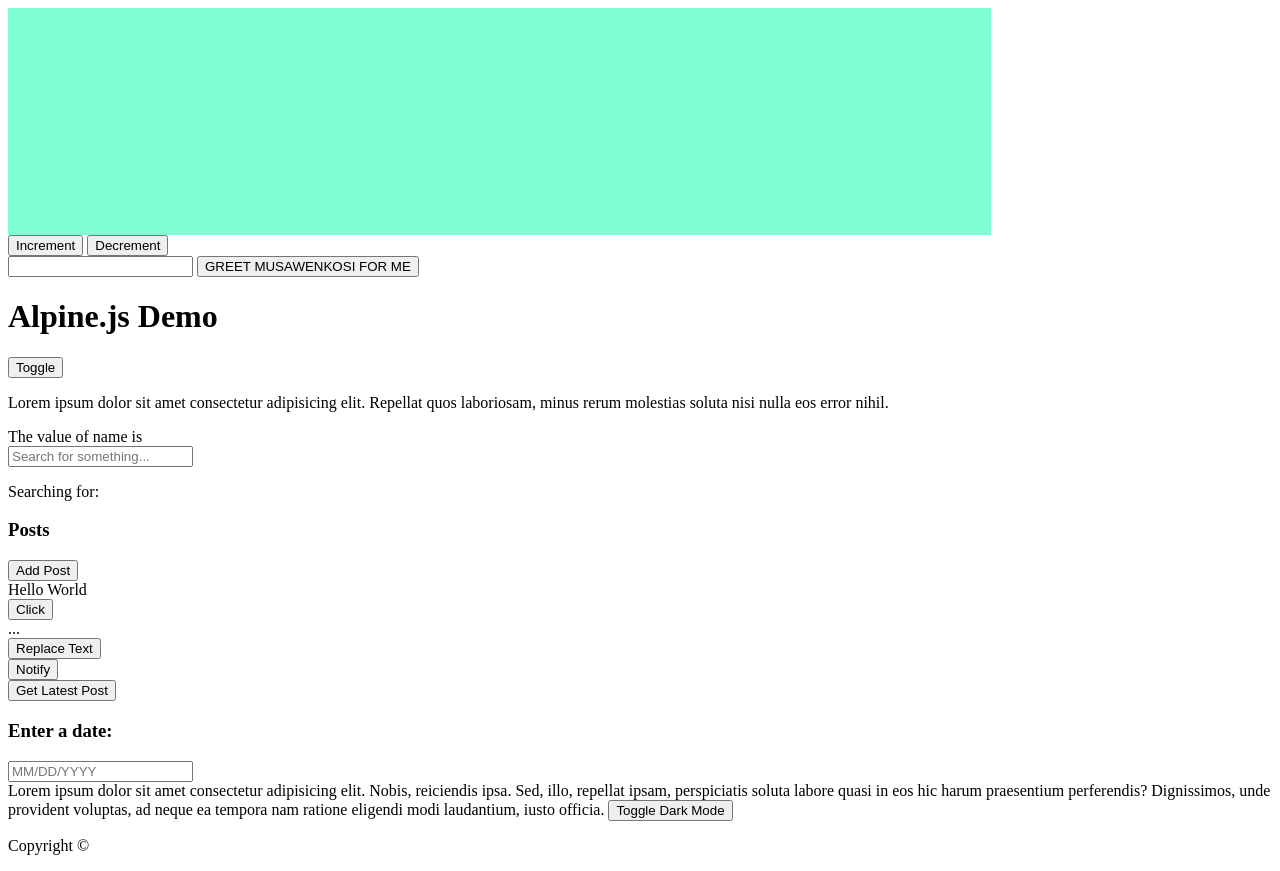
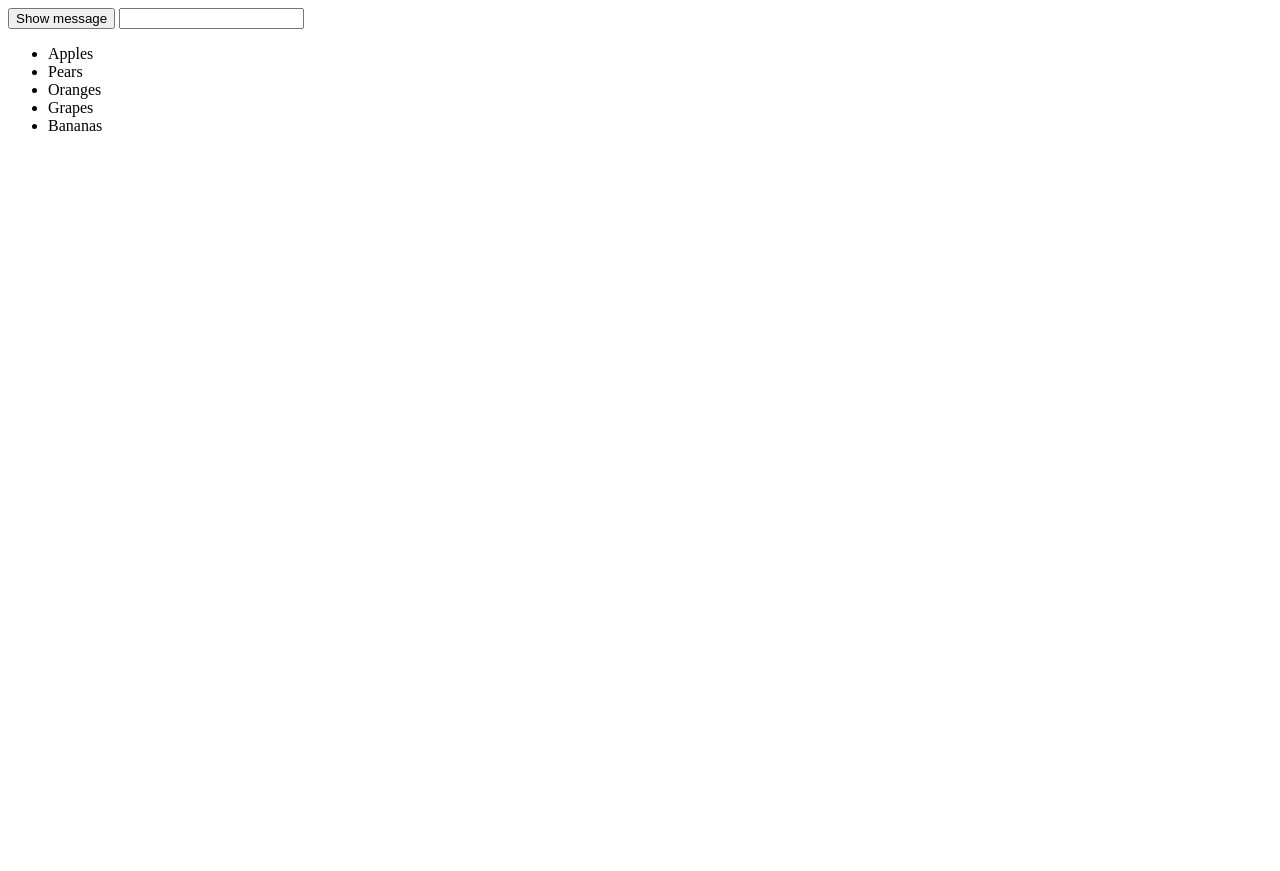
Before and after one commit to Whizcat/exploring-the-Dom, a plain HTML site: page index.html in a window 1280 px wide. After the commit the page ends 800 px from the top, so only its background shows below. Drawn offline with Linux system fonts and the light colour scheme.

Commit message:
f commit

```diff
--- a/index.html
+++ b/index.html
@@ -1,202 +1,40 @@
 <!DOCTYPE html>
 <html lang="en">
+
 <head>
     <meta charset="UTF-8">
-    <meta name="viewport" content="width=
- initial-scale=1.0">
+    <meta name="viewport" content="width=device-width, initial-scale=1.0">
     <title>Document</title>
+    <link rel="stylesheet" href="style.css">
+    <script src="index.js" defer></script>
+    <!-- <script src="//unpkg.com/alpinejs" defer></script> -->
+    <!-- <style>
+        body {
+            background-image: url(https://wallpaperaccess.com/full/2154269.jpg);
+        }
+    </style> -->
+
+</head>
+
+<body>
+
+    <div class="myMessage">
+        <button class="theMessageButton">Show message</button>
+        <input type="text" class="theInputValue">
 
 
-    <style>
-      .message {
-      background-color: aquamarine;
-      color: blue;
-      padding: 3cm;
-      width: 20cm;
-      }
+    </div>
 
-    </style>
-    </head>
+    <ul class="fruits">
 
-  <body>
+    </ul>
 
-    <div class="message"
-    ></div>
+    <!-- <h2>Message widget</h2>
+    <div x-data="{ message : "", enteredMessage : "" }">
+        <div x-text="message"></div>
+        <button x-on:click="message = enteredMessage">Show message</button>
+    </div> -->
 
-  <div>
-    <div class="counter" > </div>
-    <div>
-          <button class="increment" >Increment</button>
-          <button class="decrement" >Decrement</button>
-    </div>
-</div>
+</body>
 
-
-
-<div>
-  <input type="text"  class="username">
-<button class="btn" >GREET MUSAWENKOSI FOR ME</button>
-
-
-</div>
-</body>
-<script src="index.js" ></script>
 </html>
-
-
-
-
-<div class="container mx-auto mt-6 max-w-sm">
-    <h1 class="text-5xl mb-4">Alpine.js Demo</h1>
-
-    <!-- x-data - Declare a new Alpine component and its data for a block of HTML -->
-    <div
-      x-data="{
-      open: false,
-      name: 'Brad',
-      search: '',
-      posts: [
-        {title: 'Post One'},
-        {title: 'Post Two'},
-        {title: 'Post Three'},
-        {title: 'Post Four'},
-      ]
-    }"
-    >
-      <!-- x-on - Listen for browser events on an element -->
-      <!-- You can also use @click -->
-      <!-- x-bind - Dynamically set HTML attributes on an element -->
-      <button
-        x-on:click="open = !open"
-        :class="open ? 'bg-blue-800' : 'bg-slate-700'"
-        class="text-white px-4 py-2 rounded-xl"
-      >
-        Toggle
-      </button>
-
-      <!-- x-show - Toggle the visibility of an element-->
-      <div x-show="open" x-transition x-cloak>
-        <p class="bg-gray-200 p-4 my-6 rounded">
-          Lorem ipsum dolor sit amet consectetur adipisicing elit. Repellat
-          quos laboriosam, minus rerum molestias soluta nisi nulla eos error
-          nihil.
-        </p>
-      </div>
-
-      <!-- x-text - Set the text content of an element / display data -->
-      <div class="my-4">
-        The value of name is <span x-text="name" class="font-bold"></span>
-      </div>
-
-      <!-- x-effect - Execute a script each time one of its dependancies change -->
-      <div x-effect="console.log(open)"></div>
-
-      <!-- x-model - Synchronize a piece of data with an input element -->
-      <input
-        x-model="search"
-        type="text"
-        class="border p-2 w-full mb-2 mt-6"
-        placeholder="Search for something..."
-      />
-      <p>
-        <span class="font-bold">Searching for:</span>
-        <span x-text="search"></span>
-      </p>
-
-      <!-- x-if - Conditionally add/remove a block of HTML from the page entirely -->
-      <template x-if="open">
-        <div class="bg-gray-50 p-2 mt-8">Template based on a condition</div>
-      </template>
-
-      <!-- x-for - Loop over an array of data -->
-      <h3 class="text-2xl mt-6 mb-3 font-bold">Posts</h3>
-      <template x-for="post in posts">
-        <div x-text="post.title"></div>
-      </template>
-      <button
-        @click="posts.push({title: 'New Post'})"
-        class="bg-blue-800 text-white px-4 py-2 rounded-lg mt-4"
-      >
-        Add Post
-      </button>
-
-      <div class="my-6">
-        <!-- x-ref - Reference elements directly by their specified keys using the $refs magic property -->
-        <div x-ref="text">Hello World</div>
-
-        <button
-          @click="$refs.text.remove()"
-          class="bg-black text-white p-2 rounded-lg"
-        >
-          Click
-        </button>
-      </div>
-
-      <!-- x-html - Set the inner HTML of an element -->
-      <div x-html="(await axios.get('./partial.html')).data">...</div>
-
-      <!-- $el - Reference the current DOM element -->
-      <button
-        x-on:click="$el.innerHTML = 'Hello World'"
-        class="mt-4 p-4 border"
-      >
-        Replace Text
-      </button>
-
-      <!-- $watch - Watch a component property -->
-      <div x-init="$watch('posts', value => console.log(value))"></div>
-
-      <!-- $dispatch - Shortcut for dispatching browser events -->
-      <div @notify="alert('You have been notified!')">
-        <button
-          @click="$dispatch('notify')"
-          class="bg-green-700 text-white p-2 mt-4 rounded-lg"
-        >
-          Notify
-        </button>
-      </div>
-
-      <!-- $data - Gives access to current Alpine data scope -->
-      <button
-        @click="getLatestPost($data.posts)"
-        class="bg-orange-800 text-white mt-6 p-2 rounded-lg"
-      >
-        Get Latest Post
-      </button>
-
-      <div class="mt-6">
-        <h3 class="text-2xl mb-2">Enter a date:</h3>
-        <input
-          class="border w-full p-2"
-          x-mask="99/99/9999"
-          placeholder="MM/DD/YYYY"
-        />
-      </div>
-    </div>
-  </div>
-
-<!-- Stores: Dark Mode -->
-<div
-    x-data
-    :class="$store.darkMode.on && 'bg-gray-800 text-white'"
-    class="container mx-auto max-w-sm mt-6 bg-gray-50 p-4"
-  >
-    Lorem ipsum dolor sit amet consectetur adipisicing elit. Nobis, reiciendis
-    ipsa. Sed, illo, repellat ipsam, perspiciatis soluta labore quasi in eos
-    hic harum praesentium perferendis? Dignissimos, unde provident voluptas,
-    ad neque ea tempora nam ratione eligendi modi laudantium, iusto officia.
-
-    <button
-      @click="$store.darkMode.toggle()"
-      :class="$store.darkMode.on && 'bg-gray-700'"
-      class="block mt-4 text-xs bg-gray-200 px-4 py-2"
-    >
-      Toggle Dark Mode
-    </button>
-  </div>
-
-
-
-  <footer x-data class="text-center mt-10">
-    <p>Copyright &copy; <span x-text="new Date().getFullYear()"></span></p>
-  </footer>
--- a/index.js
+++ b/index.js
@@ -1,17 +1,46 @@
 console.log(document)
 
-const myButton = document.querySelector(".btn");
-const username = document.querySelector(".username");
-const message = doument.querySelector(".message");
+const myMessage = document.querySelector('.myMessage');
+console.log(myMessage);
 
-myButton.addEventListener('click', function() {
 
-      if (username.value.length > 0 ) {
-        message.innerText = 'Hello, ' + username.value;
-        username.value = '';
+// myMessage.innerText = 'This is a message in the DOM!'
 
-      }
-      else {
-        message.innerText = "please enter a name";
-      }
+setTimeout(function(){
+    myMessage.innerText = 'This is a message in the DOM!'
+}, 10000 )
+
+const theMessageButton = document.querySelector('.theMessageButton');
+theMessageButton.addEventListener('click', function() {
+    myMessage.innerText = 'Button pressed'
 });
+
+const inputBox = document.querySelector('.theInputValue');
+
+theMessageButton.addEventListener('click', function() {
+    myMessage.innerText = inputBox.value
+});
+
+theMessageButton.addEventListener('click', function() {
+    if (inputBox.value.trim().length > 0) {
+       myMessage.innerText = inputBox.value;
+    }
+});
+
+myMessage.addEventListener('click', function() {
+    myMessage.classList.toggle('darkmode')
+})
+
+const fruits = ['Apples', 'Pears', 'Oranges', 'Grapes', 'Bananas'];
+
+const fruitList = document.querySelector(".fruits");
+
+for(let i=0;i<fruits.length;i++){
+   // get fruits from the list
+   const fruit = fruits[i];
+
+   // create a new li element
+   const li = document.createElement('li');
+   li.innerText = fruit;
+   fruitList.appendChild(li);
+}
--- /dev/null
+++ b/style.css
@@ -0,0 +1,4 @@
+.brown {
+    background-color: blueviolet;
+    color: white;
+}
```
Also changed, not shown: 1 other file.
